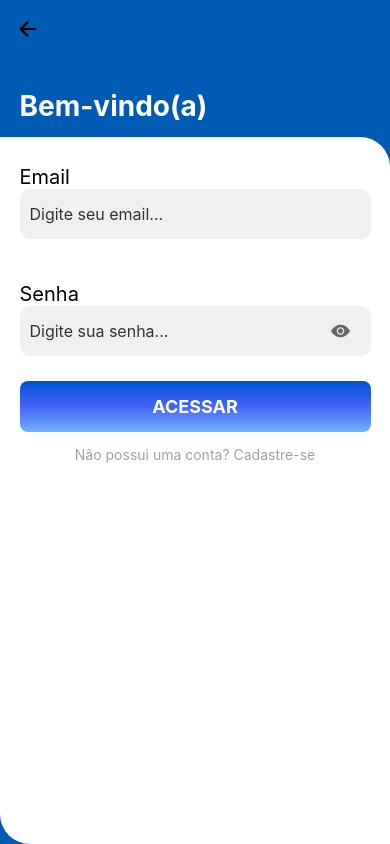
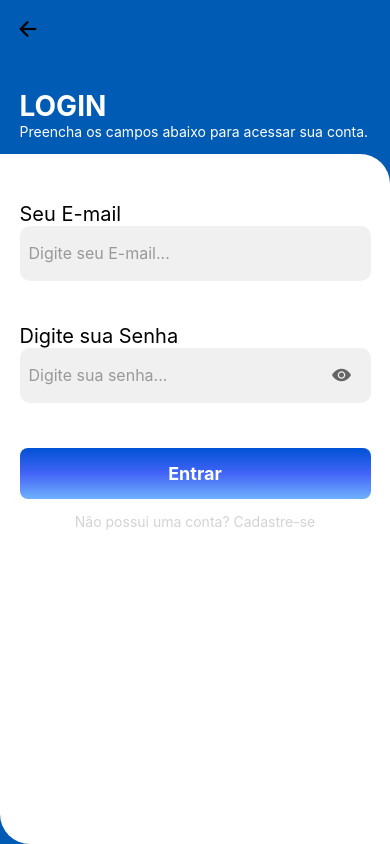
Before and after one commit to agendahub-k2/agendahub, a React Native app: screen /Login in a window 390 px wide. Built offline with nearby package versions, Linux system fonts and the light colour scheme.

Commit message:
atualização do styles

```diff
--- a/package.json
+++ b/package.json
@@ -10,9 +10,9 @@
   },
   "dependencies": {
     "@expo/metro-runtime": "~3.2.3",
-    "@react-native-async-storage/async-storage": "^1.23.1",
+    "@react-native-async-storage/async-storage": "1.23.1",
     "@react-native-community/masked-view": "^0.1.11",
-    "@react-native-picker/picker": "^2.7.5",
+    "@react-native-picker/picker": "2.7.5",
     "@react-navigation/native": "^6.1.18",
     "@react-navigation/native-stack": "^6.11.0",
     "@react-navigation/stack": "^6.4.1",
--- a/src/pages/Login/index.js
+++ b/src/pages/Login/index.js
@@ -1,19 +1,32 @@
-import React, { useRef } from 'react';
-import { View, Text, TextInput, TouchableOpacity } from 'react-native';
+import React, { useRef, useState } from 'react';
+import { View, Text, TextInput, TouchableOpacity, Alert, ActivityIndicator } from 'react-native';
 import { LinearGradient } from 'expo-linear-gradient';
-import styles from './indexStyles';
 import { useNavigation } from '@react-navigation/native';
 import Icon from 'react-native-vector-icons/Ionicons';
 import * as Animatable from 'react-native-animatable';
+import styles from './indexStyles';
 
 export default function Login() {
     const navigation = useNavigation();
-    const [passwordVisible, setPasswordVisible] = React.useState(false);
+    const [passwordVisible, setPasswordVisible] = useState(false);
+    const [email, setEmail] = useState('');
+    const [password, setPassword] = useState('');
+    const [loading, setLoading] = useState(false);
     const animRef = useRef(null);
 
     const handleLogin = () => {
+        if (!email || !password) {
+            Alert.alert('Erro', 'Por favor, preencha todos os campos.');
+            return;
+        }
+
+        setLoading(true);
+
         animRef.current.fadeOut(600).then(() => {
-            navigation.navigate('Welcom');
+            setTimeout(() => {
+                setLoading(false);
+                Alert.alert('Login Realizado!', 'Você foi logado com sucesso.');
+            }, 2000);
         });
     };
 
@@ -26,40 +39,36 @@ export default function Login() {
             </View>
 
             <View style={styles.containerHeader}>
-                <Text style={styles.message}>Bem-vindo(a)</Text>
+                <Text style={styles.message}>LOGIN</Text>
+                <Text style={styles.subMessage}>Preencha os campos abaixo para acessar sua conta.</Text>
             </View>
 
-            <Animatable.View ref={animRef} style={styles.containerForm} animation="slideInUp">
-                <Text style={styles.title}>Email</Text>
-                <View style={styles.inputContainer}>
-                    <TextInput
-                        placeholder="Digite seu email..."
-                        style={styles.input}
-                        keyboardType="email-address"
-                    />
-                </View>
+            <Animatable.View ref={animRef} style={styles.containerForm} animation="fadeInUp">
+                <FormField
+                    label="Seu E-mail"
+                    placeholder="Digite seu E-mail..."
+                    keyboardType="email-address"
+                    value={email}
+                    onChangeText={setEmail}
+                />
 
-                <Text style={styles.title}>Senha</Text>
-                <View style={styles.inputContainer}>
-                    <TextInput
-                        placeholder="Digite sua senha..."
-                        style={styles.input}
-                        secureTextEntry={!passwordVisible}
-                    />
-                    <TouchableOpacity
-                        onPress={() => setPasswordVisible(!passwordVisible)}
-                        style={styles.eyeIcon}
-                    >
-                        <Icon name={passwordVisible ? "eye-off" : "eye"} size={20} color="#666" />
-                    </TouchableOpacity>
-                </View>
+                <PasswordField
+                    passwordVisible={passwordVisible}
+                    setPasswordVisible={setPasswordVisible}
+                    password={password}
+                    setPassword={setPassword}
+                />
 
-                <TouchableOpacity onPress={handleLogin}>
+                <TouchableOpacity onPress={handleLogin} style={{ marginTop: 20 }}>
                     <LinearGradient
                         colors={['#0052D4', '#4364F7', '#6FB1FC']}
                         style={styles.button}
                     >
-                        <Text style={styles.buttonText}>ACESSAR</Text>
+                        {loading ? (
+                            <ActivityIndicator size="small" color="#FFF" />
+                        ) : (
+                            <Text style={styles.buttonText}>Entrar</Text>
+                        )}
                     </LinearGradient>
                 </TouchableOpacity>
 
@@ -67,9 +76,44 @@ export default function Login() {
                     style={styles.buttonregister}
                     onPress={() => navigation.navigate('Register')}
                 >
-                    <Text style={styles.registerText}>Não possui uma conta? Cadastre-se</Text>
+                    <Text style={styles.neonGrayText}>Não possui uma conta? Cadastre-se</Text>
                 </TouchableOpacity>
             </Animatable.View>
         </View>
     );
 }
+
+const FormField = ({ label, placeholder, keyboardType, value, onChangeText }) => (
+    <>
+        <Text style={styles.title}>{label}</Text>
+        <View style={styles.inputContainer}>
+            <TextInput
+                placeholder={placeholder}
+                style={styles.input}
+                keyboardType={keyboardType}
+                placeholderTextColor="#999"
+                value={value}
+                onChangeText={onChangeText}
+            />
+        </View>
+    </>
+);
+
+const PasswordField = ({ passwordVisible, setPasswordVisible, password, setPassword }) => (
+    <>
+        <Text style={styles.title}>Digite sua Senha</Text>
+        <View style={styles.inputContainer}>
+            <TextInput
+                placeholder="Digite sua senha..."
+                style={styles.input}
+                secureTextEntry={!passwordVisible}
+                placeholderTextColor="#999"
+                value={password}
+                onChangeText={setPassword}
+            />
+            <TouchableOpacity onPress={() => setPasswordVisible(!passwordVisible)} style={styles.eyeIcon}>
+                <Icon name={passwordVisible ? "eye-off" : "eye"} size={20} color="#666" />
+            </TouchableOpacity>
+        </View>
+    </>
+);
--- a/src/pages/Login/indexStyles.js
+++ b/src/pages/Login/indexStyles.js
@@ -4,6 +4,11 @@ const styles = StyleSheet.create({
     container: {
         flex: 1,
         backgroundColor: '#005BB5',
+    },
+    header: {
+        flexDirection: 'row',
+        alignItems: 'center',
+        padding: 16,
     },
     containerHeader: {
         marginBottom: 14,
@@ -15,13 +20,15 @@ const styles = StyleSheet.create({
         fontWeight: 'bold',
         color: '#fff',
     },
+    subMessage: {
+        color: 'white',
+    },
     containerForm: {
+        flex: 1,
         backgroundColor: '#fff',
-        flex: 1,
         borderBottomLeftRadius: 30,
         borderTopRightRadius: 30,
-        paddingStart: '5%',
-        paddingEnd: '5%',
+        padding: '5%',
     },
     title: {
         fontSize: 20,
@@ -31,16 +38,21 @@ const styles = StyleSheet.create({
         backgroundColor: '#f0f0f0',
         borderRadius: 10,
         marginBottom: 15,
-        paddingHorizontal: 10,
-        height: 50,
+        paddingHorizontal: 9,
+        height: 55,
         flexDirection: 'row',
         alignItems: 'center',
+        borderWidth: 0,
     },
     input: {
         flex: 1,
         height: '100%',
         fontSize: 16,
         color: '#333',
+        borderWidth: 0,
+    },
+    inputError: {
+        borderColor: 'red',
     },
     eyeIcon: {
         paddingHorizontal: 10,
@@ -66,16 +78,22 @@ const styles = StyleSheet.create({
     registerText: {
         color: '#a1a1a1',
     },
-    header: {
+    phoneContainer: {
         flexDirection: 'row',
         alignItems: 'center',
-        padding: 16,
     },
-
-    headerTitle: {
-        fontSize: 20,
-        marginLeft: 16,
-        fontWeight: 'bold',
+    inputPhone: {
+        flex: 1,
+        height: '100%',
+        fontSize: 16,
+        color: '#333',
+        borderColor: '#ccc',
+        borderWidth: 1,
+        borderRadius: 10,
+        paddingHorizontal: 10,
+    },
+    countryPicker: {
+        marginRight: 10,
     },
     gradientButton: {
         width: '100%',
@@ -84,6 +102,12 @@ const styles = StyleSheet.create({
         justifyContent: 'center',
         alignItems: 'center',
     },
+    neonGrayText: {
+        color: '#D3D3D3',
+        textShadowColor: '#FFFFFF',
+        textShadowOffset: { width: 0, height: 0 },
+        textShadowRadius: 10,
+    },
 
 });
 
--- a/src/pages/Registro/index.js
+++ b/src/pages/Registro/index.js
@@ -1,21 +1,36 @@
 import React, { useRef, useState } from 'react';
-import { View, Text, TextInput, TouchableOpacity } from 'react-native';
+import { View, Text, TextInput, TouchableOpacity, Alert, ActivityIndicator } from 'react-native';
 import { LinearGradient } from 'expo-linear-gradient';
 import CountryPicker from 'react-native-country-picker-modal';
-import styles from './indexStyles';
 import { useNavigation } from '@react-navigation/native';
 import Icon from 'react-native-vector-icons/Ionicons';
 import * as Animatable from 'react-native-animatable';
+import styles from './indexStyles';
 
 export default function Login() {
     const navigation = useNavigation();
     const [passwordVisible, setPasswordVisible] = useState(false);
     const [countryCode, setCountryCode] = useState({ cca2: 'BR', callingCode: ['55'] });
+    const [fullName, setFullName] = useState('');
+    const [email, setEmail] = useState('');
+    const [phone, setPhone] = useState('');
+    const [password, setPassword] = useState('');
+    const [loading, setLoading] = useState(false);
     const animRef = useRef(null);
 
     const handleLogin = () => {
+        if (!fullName || !email || !phone || !password) {
+            Alert.alert('Erro', 'Por favor, preencha todos os campos.');
+            return;
+        }
+
+        setLoading(true);
+
         animRef.current.fadeOut(600).then(() => {
-            navigation.navigate('Welcom');
+            setTimeout(() => {
+                setLoading(false);
+                Alert.alert('Cadastro Realizado!', 'Seu cadastro foi realizado com sucesso.');
+            }, 2000);
         });
     };
 
@@ -29,7 +44,9 @@ export default function Login() {
 
             <View style={styles.containerHeader}>
                 <Text style={styles.message}>CADASTRE-SE</Text>
-                <Text style={{ color: 'white' }}>Preencha os campos abaixo para criar sua agenda.</Text>
+                <Text style={[styles.subMessage, styles.neonText]}>
+                    Preencha os campos abaixo para criar sua agenda.
+                    </Text>
             </View>
 
             <Animatable.View ref={animRef} style={styles.containerForm} animation="fadeInUp">
@@ -37,45 +54,57 @@ export default function Login() {
                     label="Seu Nome Completo"
                     placeholder="Digite seu nome completo..."
                     keyboardType="default"
+                    value={fullName}
+                    onChangeText={setFullName}
                 />
 
                 <PhoneField
                     countryCode={countryCode}
                     setCountryCode={setCountryCode}
+                    phone={phone}
+                    setPhone={setPhone}
                 />
 
                 <FormField
                     label="Seu E-mail"
                     placeholder="Digite seu E-mail..."
                     keyboardType="email-address"
+                    value={email}
+                    onChangeText={setEmail}
                 />
 
                 <PasswordField
                     passwordVisible={passwordVisible}
                     setPasswordVisible={setPasswordVisible}
+                    password={password}
+                    setPassword={setPassword}
                 />
 
-                <TouchableOpacity onPress={handleLogin} style={styles.buttonContainer}>
+                <TouchableOpacity onPress={handleLogin} style={{ marginTop: 20 }}>
                     <LinearGradient
                         colors={['#0052D4', '#4364F7', '#6FB1FC']}
                         style={styles.button}
                     >
-                        <Text style={styles.buttonText}>Finalizar Cadastro</Text>
+                        {loading ? (
+                            <ActivityIndicator size="small" color="#FFF" />
+                        ) : (
+                            <Text style={styles.buttonText}>Finalizar Cadastro</Text>
+                        )}
                     </LinearGradient>
                 </TouchableOpacity>
 
                 <TouchableOpacity
-                    style={styles.buttonRegister}
+                    style={styles.buttonregister}
                     onPress={() => navigation.navigate('Register')}
                 >
-                    {/* <Text style={styles.registerText}>Já possui uma conta? Faça login</Text> */}
+                    {/* <Text style={{ color: '#a1a1a1' }}>Já possui uma conta? Faça login</Text> */}
                 </TouchableOpacity>
             </Animatable.View>
         </View>
     );
 }
 
-const FormField = ({ label, placeholder, keyboardType }) => (
+const FormField = ({ label, placeholder, keyboardType, value, onChangeText }) => (
     <>
         <Text style={styles.title}>{label}</Text>
         <View style={styles.inputContainer}>
@@ -84,48 +113,51 @@ const FormField = ({ label, placeholder, keyboardType }) => (
                 style={styles.input}
                 keyboardType={keyboardType}
                 placeholderTextColor="#999"
+                value={value}
+                onChangeText={onChangeText}
             />
         </View>
     </>
 );
 
-const PhoneField = ({ countryCode, setCountryCode }) => (
+const PhoneField = ({ countryCode, setCountryCode, phone, setPhone }) => (
     <>
         <Text style={styles.title}>Seu Telefone</Text>
         <View style={styles.inputContainer}>
-            <View style={styles.phoneContainer}>
+            <View style={{ flexDirection: 'row', alignItems: 'center' }}>
                 <CountryPicker
                     countryCode={countryCode.cca2}
                     withFlag
                     withCallingCode
                     onSelect={(country) => setCountryCode(country)}
-                    containerButtonStyle={styles.countryPicker}
+                    containerButtonStyle={{ padding: 0 }}
                 />
                 <TextInput
                     placeholder="Telefone"
-                    style={styles.inputPhone}
+                    style={styles.input}
                     keyboardType="phone-pad"
                     placeholderTextColor="#999"
+                    value={phone}
+                    onChangeText={setPhone}
                 />
             </View>
         </View>
     </>
 );
 
-const PasswordField = ({ passwordVisible, setPasswordVisible }) => (
+const PasswordField = ({ passwordVisible, setPasswordVisible, password, setPassword }) => (
     <>
         <Text style={styles.title}>Digite sua Senha</Text>
-        <View style={styles.inputContainer}>
+        <View style={{ ...styles.inputContainer, flexDirection: 'row', alignItems: 'center' }}>
             <TextInput
                 placeholder="Digite sua senha..."
                 style={styles.input}
                 secureTextEntry={!passwordVisible}
                 placeholderTextColor="#999"
+                value={password}
+                onChangeText={setPassword}
             />
-            <TouchableOpacity
-                onPress={() => setPasswordVisible(!passwordVisible)}
-                style={styles.eyeIcon}
-            >
+            <TouchableOpacity onPress={() => setPasswordVisible(!passwordVisible)} style={styles.eyeIcon}>
                 <Icon name={passwordVisible ? "eye-off" : "eye"} size={20} color="#666" />
             </TouchableOpacity>
         </View>
--- a/src/pages/Registro/indexStyles.js
+++ b/src/pages/Registro/indexStyles.js
@@ -99,6 +99,13 @@ const styles = StyleSheet.create({
         textAlign: 'justify',
         fontSize: 16,
     },
+    neonText: {
+        color: '#FFFFFF',
+        textShadowColor: '#00FFFF',
+        textShadowOffset: { width: 0, height: 0 },
+        textShadowRadius: 10,
+    },
+
 });
 
 export default styles;
```
Also changed, not shown: 1 other file (tests, documents, lock files or other folders).
